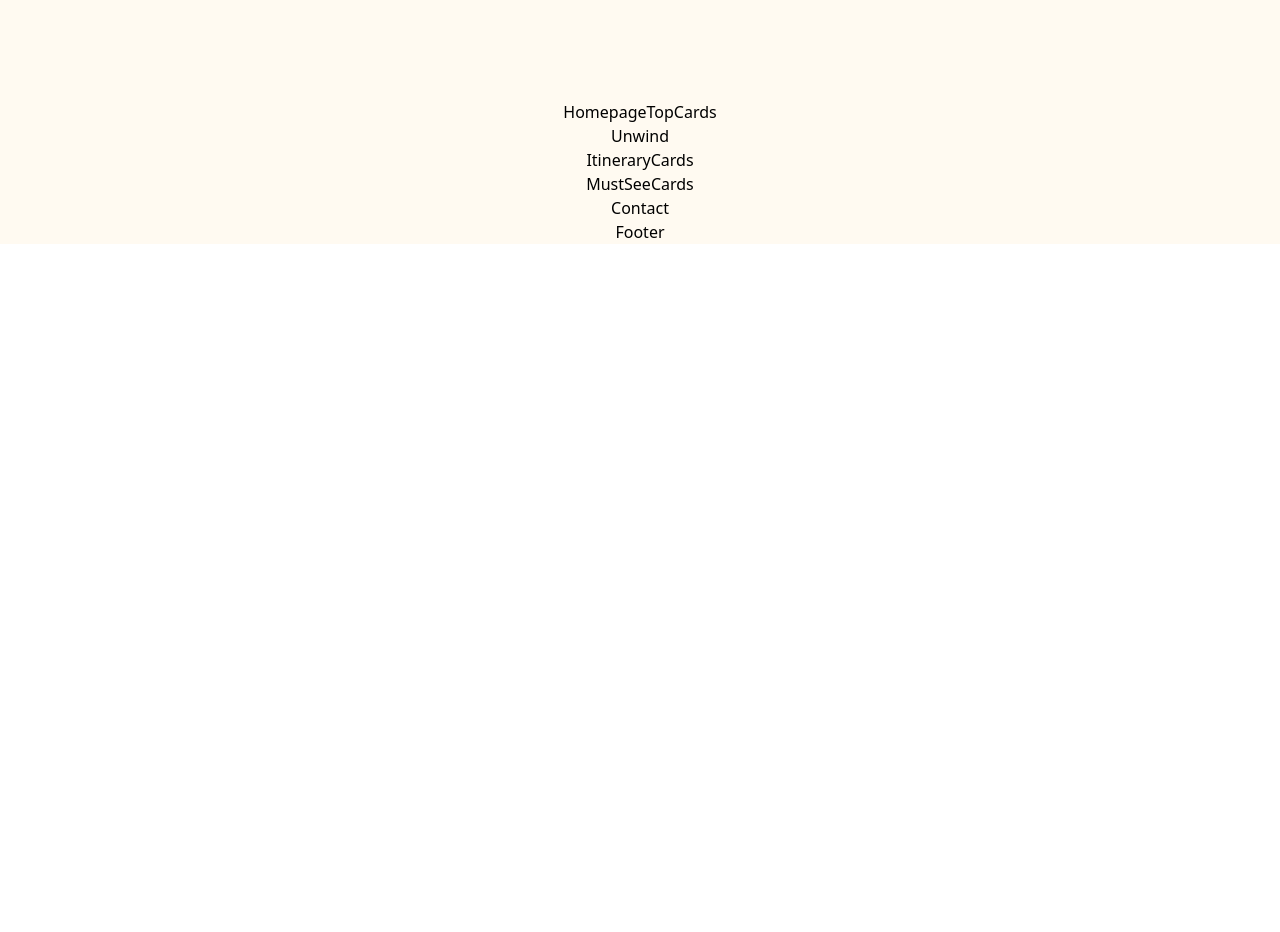
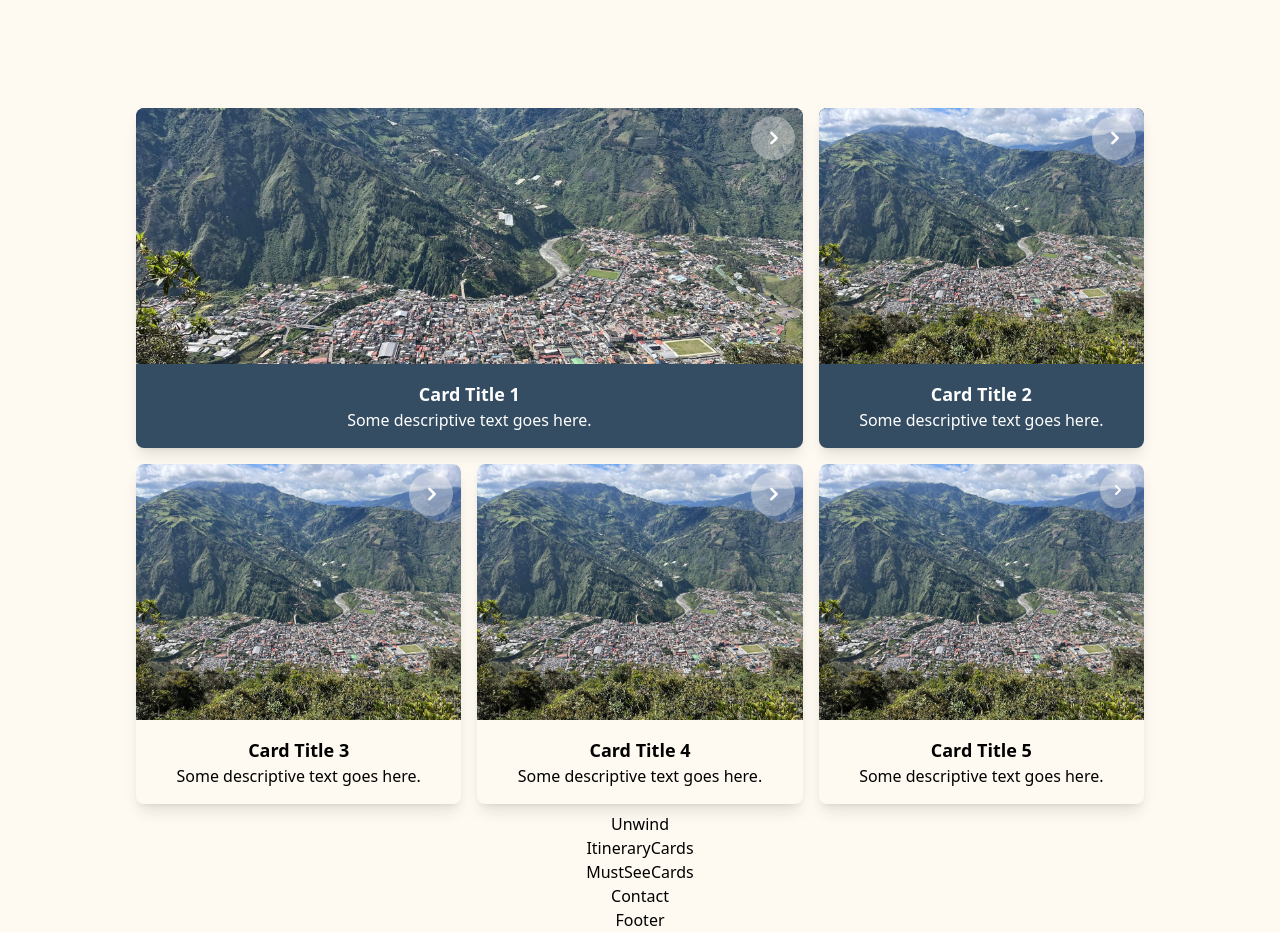
Before and after one commit to k-kenney/magical-banos, a React (Vite) app: page / in a window 1280 px wide. Shown: the part 1140-2072 px from the top of the page. Before the commit the page ends 1384 px from the top, so only its background shows below. Built offline with nearby package versions, Linux system fonts and the light colour scheme.

Commit message:
styled navbar and top cards section

```diff
--- a/src/App.css
+++ b/src/App.css
@@ -5,3 +5,29 @@
   text-align: center;
   background-color: #FFFAF1;
 }
+
+/* In your App.css or Tailwind configuration */
+
+.relative {
+  position: relative;
+}
+
+.absolute {
+  position: absolute;
+}
+
+.cursor-pointer {
+  cursor: pointer;
+}
+
+.bg-gray-800 {
+  background-color: #fffaf15d; /* Tailwind's gray-800 color */
+}
+
+.text-white {
+  color: #ffffff;
+}
+
+.rounded-full {
+  border-radius: 9999px;
+}
--- a/src/App.jsx
+++ b/src/App.jsx
@@ -1,3 +1,4 @@
+import { useState, useEffect } from "react";
 import "./App.css";
 import { BrowserRouter as Router, Routes, Route } from "react-router-dom";
 import Homepage from "./screens/Homepage";
@@ -9,9 +10,36 @@ import ToEat from "./screens/ToEat";
 import Footer from "./components/Footer";
 
 function App() {
+  const [navbarOpacity, setNavbarOpacity] = useState(1); // Start with full opacity
+
+  useEffect(() => {
+    const handleScroll = () => {
+      const scrollTop = window.scrollY || document.documentElement.scrollTop;
+      const viewportHeight = window.innerHeight;
+      const fadeStart = viewportHeight * 0.3; // 30vh
+
+      if (scrollTop > fadeStart) {
+        // Adjust the divisor here for a smoother fade
+        const newOpacity = Math.max(1 - (scrollTop - fadeStart) / 200, 0);
+        setNavbarOpacity(newOpacity);
+      } else {
+        setNavbarOpacity(1);
+      }
+    };
+
+    window.addEventListener("scroll", handleScroll);
+
+    // Cleanup the event listener on component unmount
+    return () => {
+      window.removeEventListener("scroll", handleScroll);
+    };
+  }, []);
+
   return (
     <Router>
-      <Navbar />
+      <div style={{ opacity: navbarOpacity, transition: "opacity 0.5s ease" }}>
+        <Navbar />
+      </div>
       <Routes>
         <Route path="/" element={<Homepage />} />
         <Route path="/about" element={<Aboutpage />} />
--- a/src/components/Homepage/HomepageTopCards.jsx
+++ b/src/components/Homepage/HomepageTopCards.jsx
@@ -1,9 +1,117 @@
-import React from 'react'
+import heroImage from "../../assets/banos-hero.jpg";
+import { HiChevronRight } from "react-icons/hi"; // Importing an arrow icon
 
 const HomepageTopCards = () => {
+  const handleCardClick = (cardId) => {
+    // Handle card click here, e.g., navigate to a different page
+    console.log(`Card ${cardId} clicked`);
+  };
+
   return (
-    <div>HomepageTopCards</div>
-  )
-}
+    <div className="flex flex-wrap w-[80%] p-auto m-auto">
+      {/* First Row - Two Cards (2/3 and 1/3 widths) */}
+      <div className="w-2/3 p-2">
+        <div
+          className="relative bg-darkBlue rounded-lg overflow-hidden shadow-lg cursor-pointer"
+          onClick={() => handleCardClick(1)}
+        >
+          <img
+            className="w-full h-64 object-cover rounded-t-lg"
+            src={heroImage}
+            alt="Hero"
+          />
+          <div className="p-4">
+            <h2 className="text-white text-lg font-bold">Card Title 1</h2>
+            <p className="text-white">Some descriptive text goes here.</p>
+          </div>
+          <button className="absolute top-2 right-2 p-2 bg-gray-800 text-white rounded-full">
+            <HiChevronRight className="w-7 h-7 pl-0.5" />
+          </button>
+        </div>
+      </div>
 
-export default HomepageTopCards
+      <div className="w-1/3 p-2">
+        <div
+          className="relative bg-darkBlue rounded-lg overflow-hidden shadow-lg cursor-pointer"
+          onClick={() => handleCardClick(2)}
+        >
+          <img
+            className="w-full h-64 object-cover rounded-t-lg"
+            src={heroImage}
+            alt="Hero"
+          />
+          <div className="p-4">
+            <h2 className="text-white text-lg font-bold">Card Title 2</h2>
+            <p className="text-white">Some descriptive text goes here.</p>
+          </div>
+          <button className="absolute top-2 right-2 p-2 bg-gray-800 text-white rounded-full">
+            <HiChevronRight className="w-7 h-7 pl-0.5" />
+          </button>
+        </div>
+      </div>
+
+      {/* Second Row - Three Cards (1/3 width each) */}
+      <div className="w-1/3 p-2">
+        <div
+          className="relative bg-white rounded-lg overflow-hidden shadow-lg cursor-pointer"
+          onClick={() => handleCardClick(3)}
+        >
+          <img
+            className="w-full h-64 object-cover rounded-t-lg"
+            src={heroImage}
+            alt="Hero"
+          />
+          <div className="p-4">
+            <h2 className="text-gray-900 text-lg font-bold">Card Title 3</h2>
+            <p className="text-gray-700">Some descriptive text goes here.</p>
+          </div>
+          <button className="absolute top-2 right-2 p-2 bg-gray-800 text-white rounded-full">
+            <HiChevronRight className="w-7 h-7 pl-0.5" />
+          </button>
+        </div>
+      </div>
+
+      <div className="w-1/3 p-2">
+        <div
+          className="relative bg-white rounded-lg overflow-hidden shadow-lg cursor-pointer"
+          onClick={() => handleCardClick(4)}
+        >
+          <img
+            className="w-full h-64 object-cover rounded-t-lg"
+            src={heroImage}
+            alt="Hero"
+          />
+          <div className="p-4">
+            <h2 className="text-gray-900 text-lg font-bold">Card Title 4</h2>
+            <p className="text-gray-700">Some descriptive text goes here.</p>
+          </div>
+          <button className="absolute top-2 right-2 p-2 bg-gray-800 text-white rounded-full">
+            <HiChevronRight className="w-7 h-7 pl-0.5" />
+          </button>
+        </div>
+      </div>
+
+      <div className="w-1/3 p-2">
+        <div
+          className="relative bg-white rounded-lg overflow-hidden shadow-lg cursor-pointer"
+          onClick={() => handleCardClick(5)}
+        >
+          <img
+            className="w-full h-64 object-cover rounded-t-lg"
+            src={heroImage}
+            alt="Hero"
+          />
+          <div className="p-4">
+            <h2 className="text-gray-900 text-lg font-bold">Card Title 5</h2>
+            <p className="text-gray-700">Some descriptive text goes here.</p>
+          </div>
+          <button className="absolute top-2 right-2 p-2 bg-gray-800 text-white rounded-full">
+            <HiChevronRight className="w-5 h-5" />
+          </button>
+        </div>
+      </div>
+    </div>
+  );
+};
+
+export default HomepageTopCards;
```
